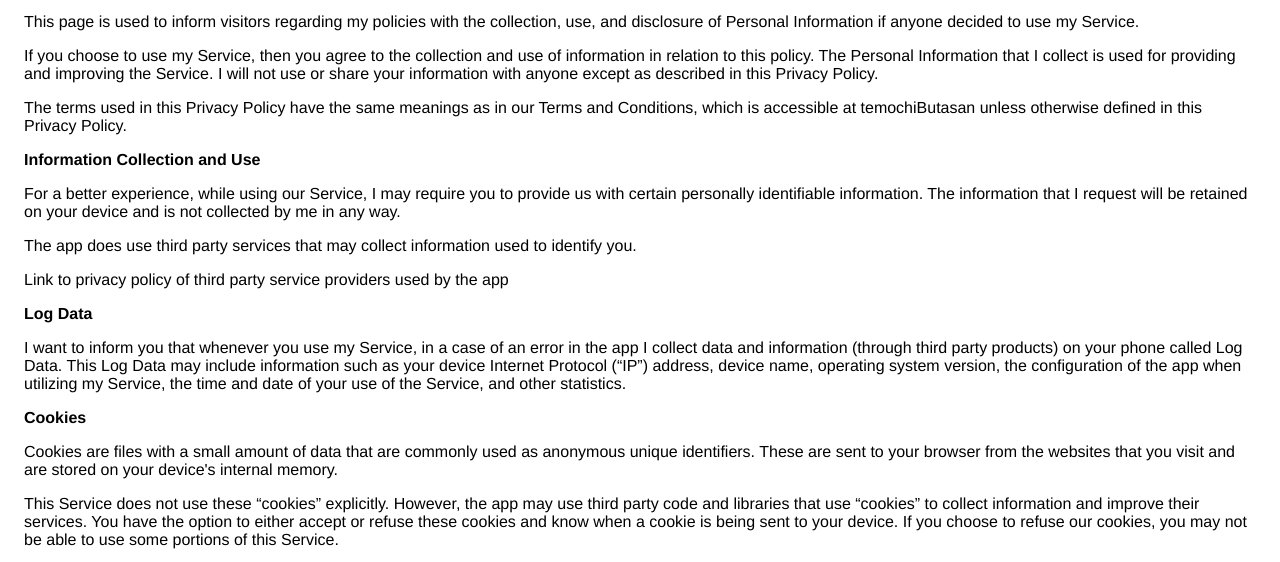
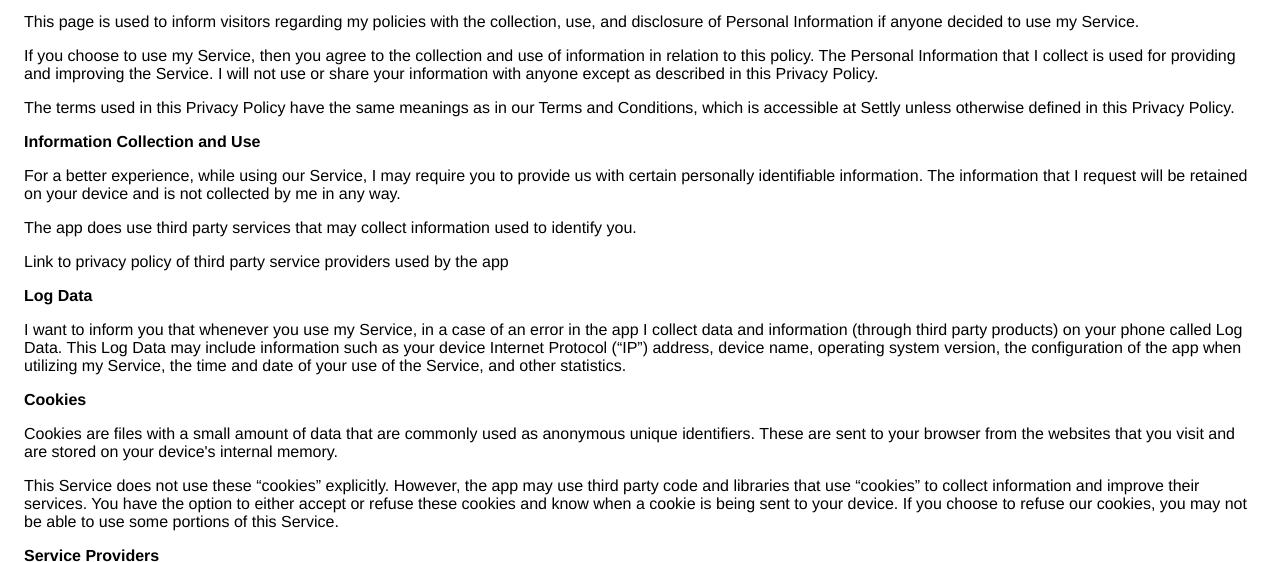
Before and after one commit to GentaObata/GentaObata.github.io, a plain HTML site: page index.html in a window 1280 px wide. Shown: the part 113-675 px from the top of the page. Drawn offline with Linux system fonts and the light colour scheme.

Commit message:
アプリ名を変更

```diff
--- a/index.html
+++ b/index.html
@@ -28,7 +28,7 @@
                   </p> <p>
                     The terms used in this Privacy Policy have the same meanings
                     as in our Terms and Conditions, which is accessible at
-                    temochiButasan unless otherwise defined in this Privacy
+                    Settly unless otherwise defined in this Privacy
                     Policy.
                   </p> <p><strong>Information Collection and Use</strong></p> <p>
                     For a better experience, while using our Service,
```
